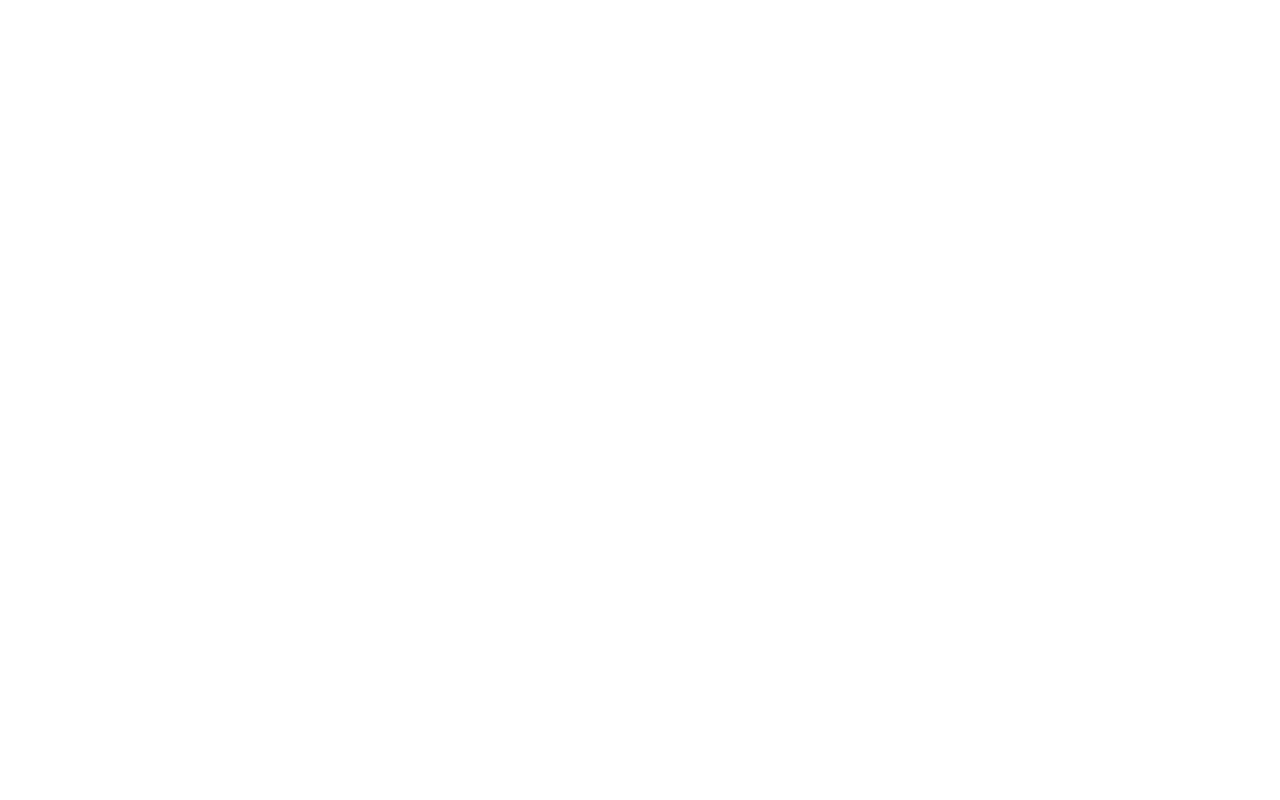
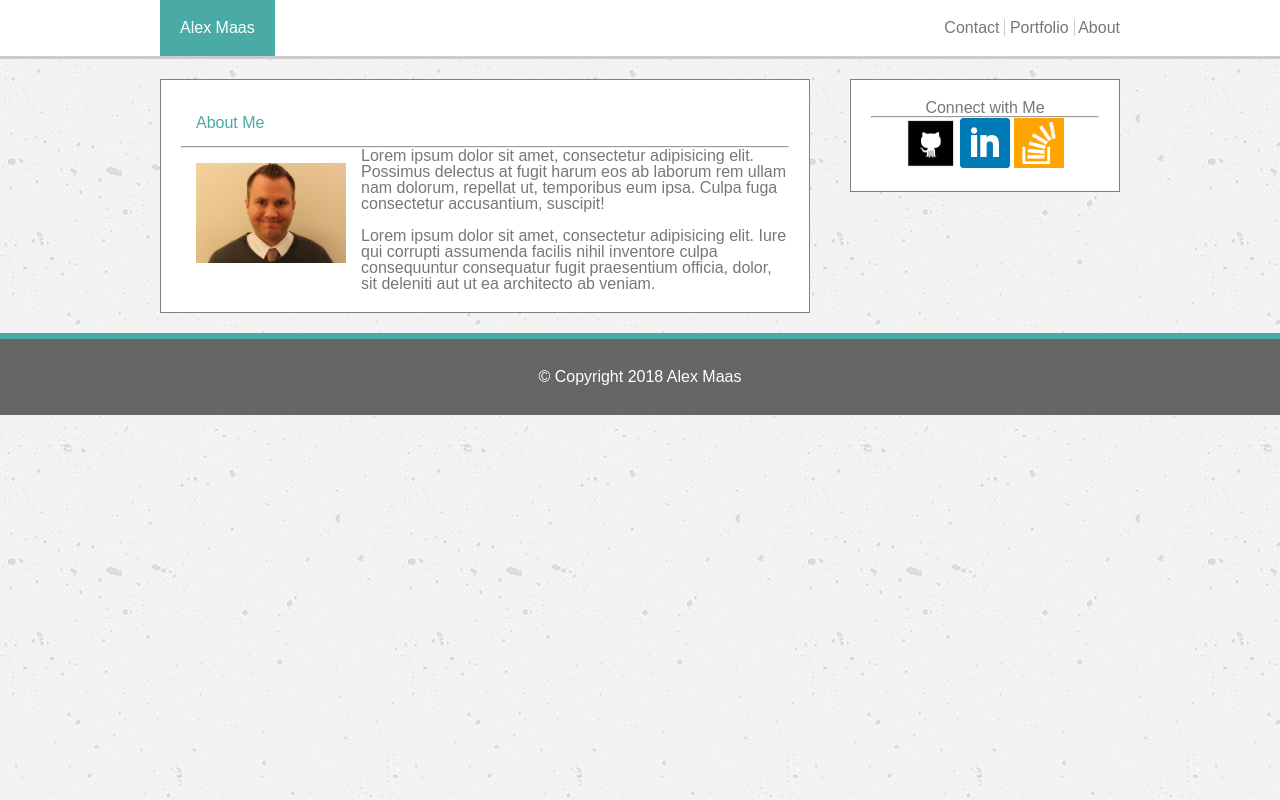
Before and after one commit to AlexVMaas/Basic-Portfolio, a plain HTML site: page index.html in a window 1280 px wide. Drawn offline with Linux system fonts and the light colour scheme; files that its build step writes are made by us from their sources.

Commit message:
Added a ton

```diff
--- a/assets/css/reset.css
+++ b/assets/css/reset.css
@@ -0,0 +1,48 @@
+/* http://meyerweb.com/eric/tools/css/reset/
+   v2.0 | 20110126
+   License: none (public domain)
+*/
+
+html, body, div, span, applet, object, iframe,
+h1, h2, h3, h4, h5, h6, p, blockquote, pre,
+a, abbr, acronym, address, big, cite, code,
+del, dfn, em, img, ins, kbd, q, s, samp,
+small, strike, strong, sub, sup, tt, var,
+b, u, i, center,
+dl, dt, dd, ol, ul, li,
+fieldset, form, label, legend,
+table, caption, tbody, tfoot, thead, tr, th, td,
+article, aside, canvas, details, embed,
+figure, figcaption, footer, header, hgroup,
+menu, nav, output, ruby, section, summary,
+time, mark, audio, video {
+	margin: 0;
+	padding: 0;
+	border: 0;
+	font-size: 100%;
+	font: inherit;
+	vertical-align: baseline;
+}
+/* HTML5 display-role reset for older browsers */
+article, aside, details, figcaption, figure,
+footer, header, hgroup, menu, nav, section {
+	display: block;
+}
+body {
+	line-height: 1;
+}
+ol, ul {
+	list-style: none;
+}
+blockquote, q {
+	quotes: none;
+}
+blockquote:before, blockquote:after,
+q:before, q:after {
+	content: '';
+	content: none;
+}
+table {
+	border-collapse: collapse;
+	border-spacing: 0;
+}
--- a/assets/css/style.css
+++ b/assets/css/style.css
@@ -0,0 +1,95 @@
+*
+{
+	margin:0px;
+}
+
+body {
+	color: #777777;
+	font-family: 'Arial', 'Helvetica Neue', Helvetica, sans-serif;
+	background-image: url(../images/texture.png);
+}
+
+header {
+	background: #ffffff;
+	border-bottom: solid #cccccc 3px;
+	margin-bottom: 20px;
+	width: 100%;
+}
+
+h1 {
+	background: #4aaaa5;
+	color: white;
+	float: left;
+	padding: 20px;
+}
+
+h2 {
+	color: #4aaaa5;
+	padding: 15px;
+}
+
+nav{
+	color: #777777;
+	float: right;
+	padding-top: 20px;
+}
+
+a {
+	text-decoration: none;
+	color: #777777;
+}
+
+article {
+	border: solid grey 1px;
+	padding: 20px;
+	background: #ffffff;
+	float: left;
+	margin-bottom: 20px;
+	/*margin-top: 20px;*/
+	width: 608px;
+}
+
+aside {
+	border: solid grey 1px;
+	padding: 20px;
+	text-align: center;
+	background: #ffffff;
+	float: right;
+	width: 228px;
+}
+
+.container {
+	clear: both;
+	overflow: auto;
+	width: 960px;
+	margin: auto;
+}
+
+.vl {
+	border-right: solid #cccccc 1px;
+	padding-right: 5px;
+}
+
+.wrapped {
+	float: left;
+	margin: 15px;
+}
+
+footer {
+	clear: both;
+	overflow: auto;
+	border-top: solid #4aaaa5 6px;
+	background: #666666;
+	text-align: center;
+	color: white;
+	padding: 30px;
+	text-align: center;
+	/*margin-top: 20px;*/
+}
+
+/*.outside {
+	width: 960px;
+	padding: 0%;
+	margin-left: : auto;
+	margin-right: auto;
+}*/
--- a/index.html
+++ b/index.html
@@ -2,11 +2,56 @@
 <html lang="en">
 <head>
 	<meta charset="UTF-8">
-	<title>Alex Maas's Portfolio</title>
-	<link rel="stylesheet" type="text/css" href="style.css">
+	<title>Alex's Portfolio</title>
+	<link rel="stylesheet" type="text/css" href="assets/css/reset.css">
+	<link rel="stylesheet" type="text/css" href="assets/css/style.css">
 </head>
 
 <body>
 
+	<header>
+		<div class="container">
+			<h1>Alex Maas</h1>
+
+			<nav>
+				<a class="vl" href="contact.html">Contact</a>
+				<a class="vl" href="portfolio.html">Portfolio</a>
+				<a href="index.html">About</a>
+			</nav>
+		</div>
+	</header>
+
+	<div class="container">
+		<article>
+
+			<h2>About Me</h2>
+			<hr />
+			<p> <img class="wrapped" src="assets/images/Alex.jpg" width=150px alt="Photo of Alex"> Lorem ipsum dolor sit amet, consectetur adipisicing elit. Possimus delectus at fugit harum eos ab laborum rem ullam nam dolorum, repellat ut, temporibus eum ipsa. Culpa fuga consectetur accusantium, suscipit!</p>
+
+			<br />
+
+			<p>Lorem ipsum dolor sit amet, consectetur adipisicing elit. Iure qui corrupti assumenda facilis nihil inventore culpa consequuntur consequatur fugit praesentium officia, dolor, sit deleniti aut ut ea architecto ab veniam.</p>
+
+		</article>
+
+		<aside>
+
+			<h3>Connect with Me</h3>
+			<hr />
+			<a href="http://github.com">
+				<img src="assets/images/github.png" width=50px></a>
+			<a href="http://linkedin.com">
+				<img src="assets/images/linkedin.png" width=50px></a>
+			<a href="http://stackoverflow.com">
+				<img src="assets/images/stackoverflow.png" width=50px></a>
+
+		</aside>
+	</div>
+
+
+	<footer>
+		<h6>&copy; Copyright 2018 Alex Maas</h6>
+	</footer>
+
 </body>
 </html>
```
Also changed, not shown: assets/images/Alex.jpg (renamed from assets/images/Alex Maas pic.JPG), assets/images/dust_scratches.png (deleted), assets/images/github.png (renamed from assets/images/github_square_black-128.png), assets/images/linkedin.png (renamed from assets/images/square-linkedin-128.png), assets/images/texture.png (added), 3 other files.
